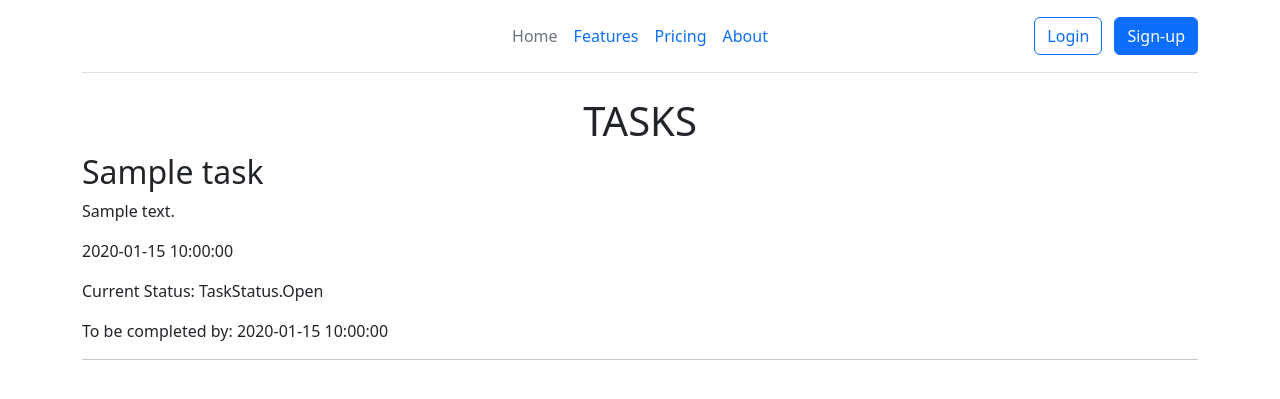
After one commit to TobiAdeleke1/buddyUpApp, a Flask app: page /task/ in a window 1280 px wide. The commit adds this page. Shown: the top 399 px of the page. Run offline with Flask 3, Linux system fonts and the light colour scheme; tables that the repository leaves empty hold one stand-in row (values such as "Sample post"); parts of the project's set-up code (start-up, migrations or seed data) failed here and were passed over; some libraries are stand-ins or nearby versions.

Commit message:
add task template and part api endpoint

```diff
--- a/src/application/buddy_task/task_api.py
+++ b/src/application/buddy_task/task_api.py
@@ -2,7 +2,7 @@ from flask import (
 	Blueprint, flash, redirect, render_template, request, url_for, send_from_directory
 )
 from application import db
-from .models import Task
+from .models import Task,BuddyContact
 
 
 bp = Blueprint('task', __name__, url_prefix='/task')
@@ -10,22 +10,53 @@ bp = Blueprint('task', __name__, url_prefix='/task')
 @bp.route('/')
 def index():
     # alltask = db.session.execute(db.select(Task)).all()
-    alltask = db.session.execute(db.select(Task)).all()
+    # alltask = db.session.execute(db.select(Task)).all()
     # or
-    get_alltask = Task.query.all()
+    alltasks = Task.query.all()
 
-    print(alltask)
-    print("Alternative: ",get_alltask)
-    return render_template('task/login.html')
+    return render_template('task/tasks.html', tasks=alltasks)
 
-@bp.route('/create')
+@bp.route('/my-task/<int:user_id>')
+def user_task():
+    """
+    Filter the task table by the user id collected from the
+    """
+    pass
+
+@bp.route('/create', methods=('GET', 'POST'))
+# @login_required
 def create_task():
     """
      TODO: Create the method, check permissions, do validation and then commit task
     """
-    newtask = Task()
-    db.session.add(newtask)
-    db.session.coomit
+
+    if request.method == "POST":
+        task_title = request.form.get('title')
+        task_description  = request.form.get('description')
+        task_duedate = request.form.get('duedate')
+        buddy_email = request.form.get('buddyemail')
+
+        error = None
+
+        if not task_title:
+            error = 'A Title Is Required'
+
+        if not task_duedate:
+            error = "A Due Date is required"
+
+        if not buddy_email:
+            error = "Need To something a buddy email"
+
+        if error is not None:
+            flash(error)
+        else:
+            # TODO ADD FORM submitions
+            newtask = Task()
+            newbuddy = BuddyContact()
+            # db.session.add(newtask)
+            # db.session.commit
+
+    return render_template('task/add_task.html')
 
 @bp.route('/update')
 def update_task():
--- a/src/application/config.py
+++ b/src/application/config.py
@@ -23,9 +23,10 @@ class ProductionConfig(Config):
 
 class DevelopmentConfig(Config):
     """Development configuration"""
-    DEBUG = True
+    # DEBUG = True
     TESTNG = True
     LOGIN_DISABLED = False
+    FLASK_DEBUG=1
 
 class TestingConfig(Config):
     """Testing configuration"""
--- a/src/application/templates/auth/login.html
+++ b/src/application/templates/auth/login.html
@@ -8,7 +8,7 @@
   <main class="form-signin w-100 m-auto">
     <form>
 
-      <h1 class="h3 mb-3 fw-normal">Please sign in</h1>
+      <h1 class="h3 mb-3 fw-normal">{% block title %} Please sign in {% endblock %} </h1>
 
       <div class="form-floating">
         <input type="email" class="form-control" id="floatingInput" placeholder="name@example.com">
--- a/src/application/templates/base.html
+++ b/src/application/templates/base.html
@@ -7,7 +7,7 @@
         <meta charset="utf-8">
         <meta name="viewport" content="width=device-width, initial-scale=1">
 
-        <title>{% block title %} Welcome {% endblock %} Buddy up</title>
+        <title>{% block title %} Welcome Buddy up{% endblock %} </title>
 
         <link rel="stylesheet" href="{{ url_for('static', filename='style.css') }}">
         <link href="https://cdn.jsdelivr.net/npm/bootstrap@5.3.0-alpha3/dist/css/bootstrap.min.css" rel="stylesheet" integrity="sha384-KK94CHFLLe+nY2dmCWGMq91rCGa5gtU4mk92HdvYe+M/SXH301p5ILy+dN9+nJOZ" crossorigin="anonymous">
--- /dev/null
+++ b/src/application/templates/task/tasks.html
@@ -0,0 +1,23 @@
+{% extends 'base.html' %}
+{% block content %}
+
+<div class="container">
+    <h1 class="title text-center">{% block title %} TASKS {% endblock %} </h1>
+    {% for task in tasks %}
+       <h2> {{ task.title }}</h2>
+       <p> {{ task.description }}  </p>
+
+
+       <p> {{ task.created_at  }}  </p>
+       <div>
+         <p> Current Status: {{ task.status }}  </p>
+         <p> To be completed by:   {{ task.due_date }}  </p>
+       </div>
+
+     <hr/>
+    {% endfor %}
+</div>
+
+
+
+{% endblock %}
--- a/src/manage.py
+++ b/src/manage.py
@@ -21,9 +21,9 @@ def seed_db():
     db.session.add(User("rewTobi", "rewTobi@gmail.com", "preq9004"))
     db.session.add(User("Jenny", "Jenny@outlook.com", "frrry90056"))
     # db.session.add(Task(datetime.today() ,"Go Dancing", 1,"Open", datetime.today()+timedelta(days=5) ))
-    db.session.add(Task( "Go Dancing", 1, datetime.today()+timedelta(days=5) ))
-    db.session.add(Task( "Go Skiing", 1, datetime.today()+timedelta(days=10) ))
-    db.session.add(Task( "Go Swi,ing", 2, datetime.today()+timedelta(days=20) ))
+    db.session.add(Task( "Exercise","Go Dancing", 1, datetime.today()+timedelta(days=5) ))
+    db.session.add(Task("Exercise", "Go Skiing", 1, datetime.today()+timedelta(days=10) ))
+    db.session.add(Task("Academy", "Reading", 2, datetime.today()+timedelta(days=20) ))
 
     db.session.commit()
 
```
Also changed, not shown: src/application/buddy_task/models.py (+5 -2 lines), src/application/templates/auth/sign-up.html (+6 -5 lines), src/application/templates/task/add_task.html (added, +38 -0 lines), src/application/users/models.py (+10 -7 lines), src/application/users/user_api.py (+13 -2 lines), src/application/templates/task/all.html (deleted).
